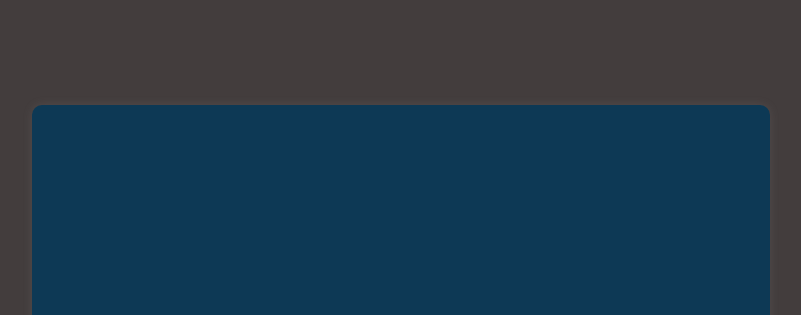
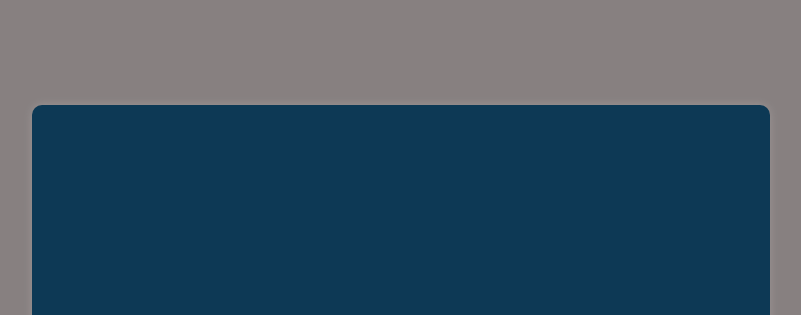
Before and after one commit to ashique-thaha/ascii-character-mapper, a plain HTML site: page index.html in a window 1280 px wide. Shown: the top 315 px of the page, without its empty margins (239-1040 px from the left). Drawn offline with Linux system fonts and the light colour scheme.

Commit message:
new styles

```diff
--- a/index.html
+++ b/index.html
@@ -5,7 +5,7 @@
     body {
       font-family:fantasy;
       text-align: center;
-      background-color: #433d3d;
+      background-color: #878080;
       display: flex;
       justify-content: center;
       align-items: center;
@@ -18,7 +18,7 @@
       background-color: #0d3955;
       padding: 200px;
       border-radius: 10px;
-      box-shadow: 0 0 10px rgba(144, 134, 134, 0.2);
+      box-shadow: 0 0 10px rgba(238, 234, 234, 0.2);
     }
     input[type="text"] {
       font-family: fantasy;
```
